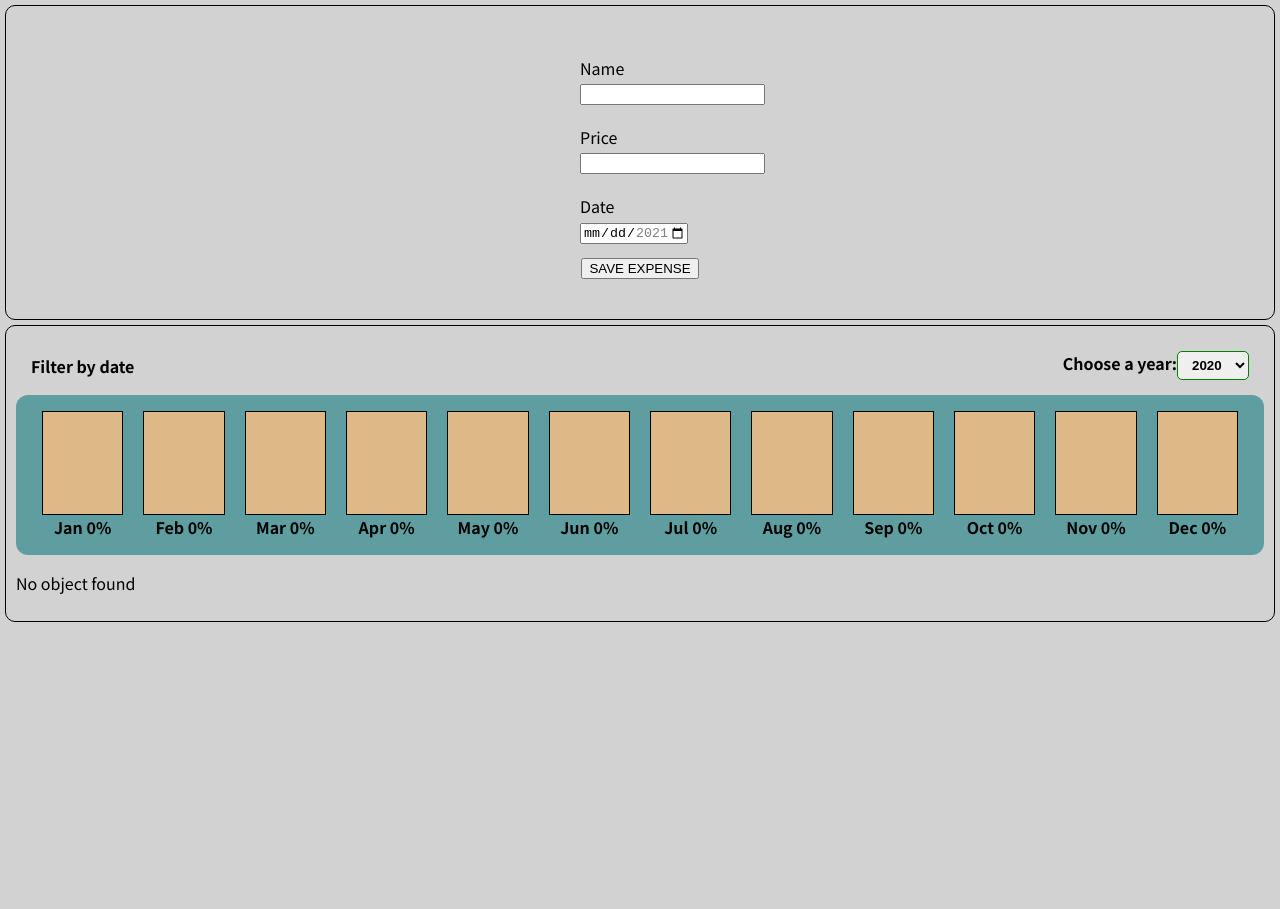
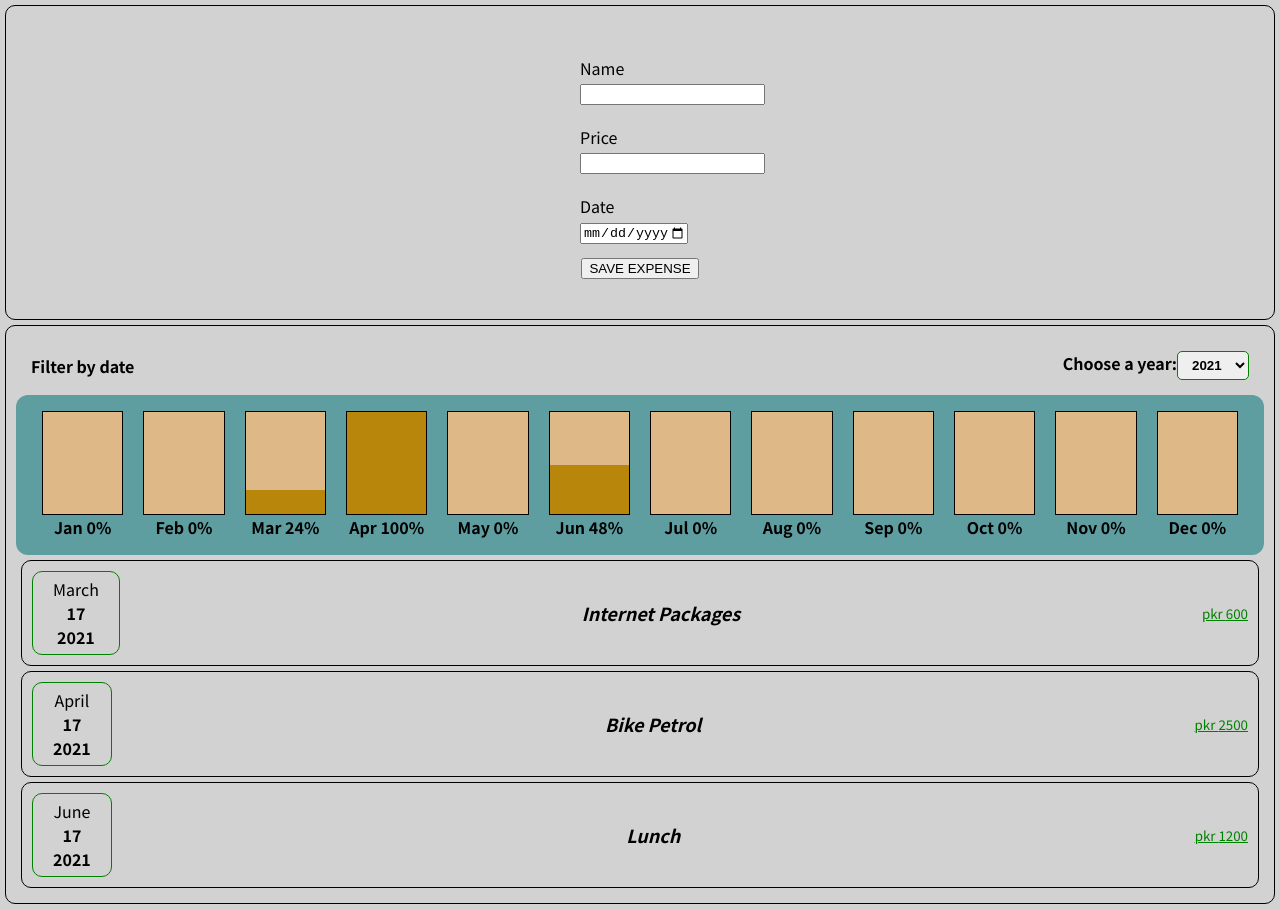
Before and after one commit to asdbukhari/expense-tracking, a React (Create React App) app: page / in a window 1280 px wide. Before the commit the page ends 800 px from the top, so only its background shows below. Built offline with nearby package versions, Linux system fonts and the light colour scheme.

Commit message:
search bug resolved

```diff
--- a/src/App.js
+++ b/src/App.js
@@ -25,7 +25,7 @@ let INITIAL_EXPENSE = [
     id: "e4",
     title: "Others",
     price: 5000,
-    date: new Date(2021, 7, 17),
+    date: new Date(2020, 7, 17),
   },
 ];
 
--- a/src/components/Expense/ExpenseList/index.js
+++ b/src/components/Expense/ExpenseList/index.js
@@ -2,17 +2,17 @@ import React from "react";
 import ExpenseItem from "../ExpenseItem";
 
 const ExpenseList = (props) => {
-  let variableToRender;
-  // console.log(props);
   if (props.item.length === 0) {
-    variableToRender = <p>No object found</p>;
-  } else if (props.item.length > 0) {
-    variableToRender = props.item.map((expense) => {
-      return <ExpenseItem key={expense.id} expenseItem={expense} />;
-    });
+    return <h2>No object found</h2>;
   }
 
-  return <div>{variableToRender}</div>;
+  return (
+    <>
+      {props.item.map((expense) => {
+        return <ExpenseItem key={expense.id} expenseItem={expense} />;
+      })}
+    </>
+  );
 };
 
 export default ExpenseList;
--- a/src/components/Expense/Expenses/index.js
+++ b/src/components/Expense/Expenses/index.js
@@ -5,7 +5,7 @@ import ExpenseList from "../ExpenseList";
 import FilteredExpense from "../FilteredExpense";
 
 const Expenses = (props) => {
-  const [filteredYear, setFilteredYear] = useState(2021);
+  const [filteredYear, setFilteredYear] = useState("2021");
 
   const filterChangeHandler = (value) => {
     setFilteredYear(value);
--- a/src/components/Expense/FilteredExpense/index.js
+++ b/src/components/Expense/FilteredExpense/index.js
@@ -20,19 +20,20 @@ const FilteredExpense = (props) => {
             name="year"
             id="year"
             className={styles.filter_expense_option}
+            value={props.selected}
             onChange={onSelectFilter}
           >
-            {/* <option className={styles.filter_expense_item} value="all">
-              All
-            </option> */}
-            <option className={styles.filter_expense_item} value="2020">
-              2020
+            <option className={styles.filter_expense_item} value="2022">
+              2022
             </option>
             <option className={styles.filter_expense_item} value="2021">
               2021
             </option>
-            <option className={styles.filter_expense_item} value="2022">
-              2022
+            <option className={styles.filter_expense_item} value="2020">
+              2020
+            </option>
+            <option className={styles.filter_expense_item} value="2019">
+              2019
             </option>
           </select>
         </div>
--- a/src/components/NewExpense/ExpenseForm/index.js
+++ b/src/components/NewExpense/ExpenseForm/index.js
@@ -71,8 +71,8 @@ const ExpenseForm = (props) => {
             id="date"
             name="date"
             type="date"
-            min="2021-08-01"
-            max="2021-12-30"
+            min="2019-08-01"
+            max="2022-12-30"
             value={date}
             onChange={inputDateHandler}
           />
```
Also changed, not shown: 1 other file (tests, documents, lock files or other folders).
